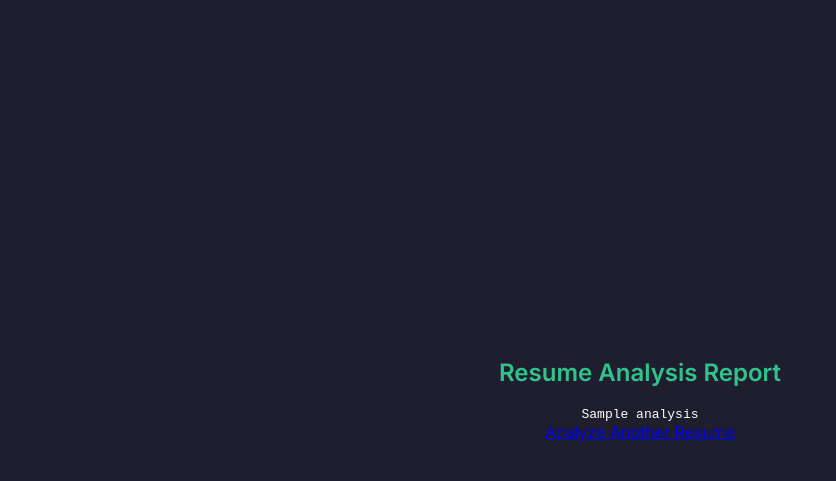
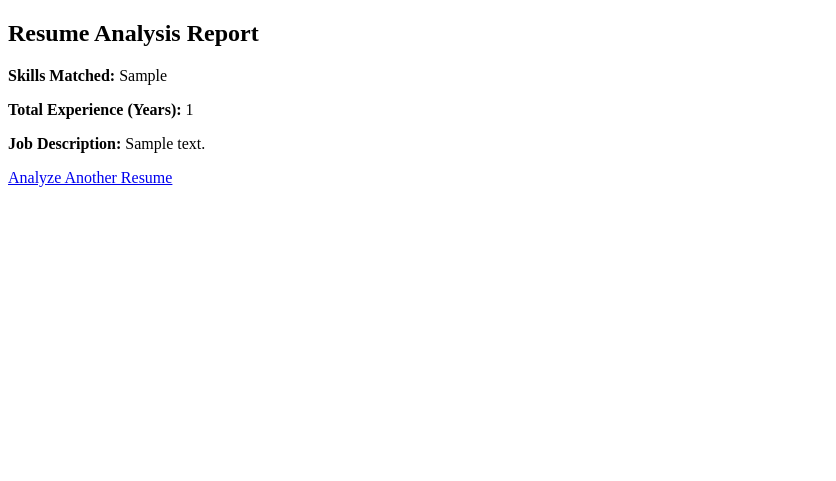
Before and after one commit to prakash-2409/AI-Powered-resume, a Flask app: template templates/results.html in a window 1280 px wide. Shown: the top 481 px of the page, without its empty margins (0-836 px from the left). Run offline with Flask 3, Linux system fonts and the light colour scheme; the template is opened without the code that fills it: most values are stand-ins (such as "Sample title", 1, 10 or a date in 2020).

Commit message:
Update results.html

```diff
--- a/templates/results.html
+++ b/templates/results.html
@@ -1,12 +1,15 @@
 <!DOCTYPE html>
-<html lang="en">
+<html>
 <head>
-    <title>Analysis Results</title>
-    <link rel="stylesheet" href="/static/style.css">
+    <title>Resume Analysis Result</title>
 </head>
 <body>
-    <h1>Resume Analysis Report</h1>
-    <pre>{{ analysis }}</pre>
+    <h2>Resume Analysis Report</h2>
+
+    <p><strong>Skills Matched:</strong> {{ analysis.skills_matched }}</p>
+    <p><strong>Total Experience (Years):</strong> {{ analysis.total_experience }}</p>
+    <p><strong>Job Description:</strong> {{ analysis.job_description }}</p>
+
     <a href="/">Analyze Another Resume</a>
 </body>
 </html>
```
